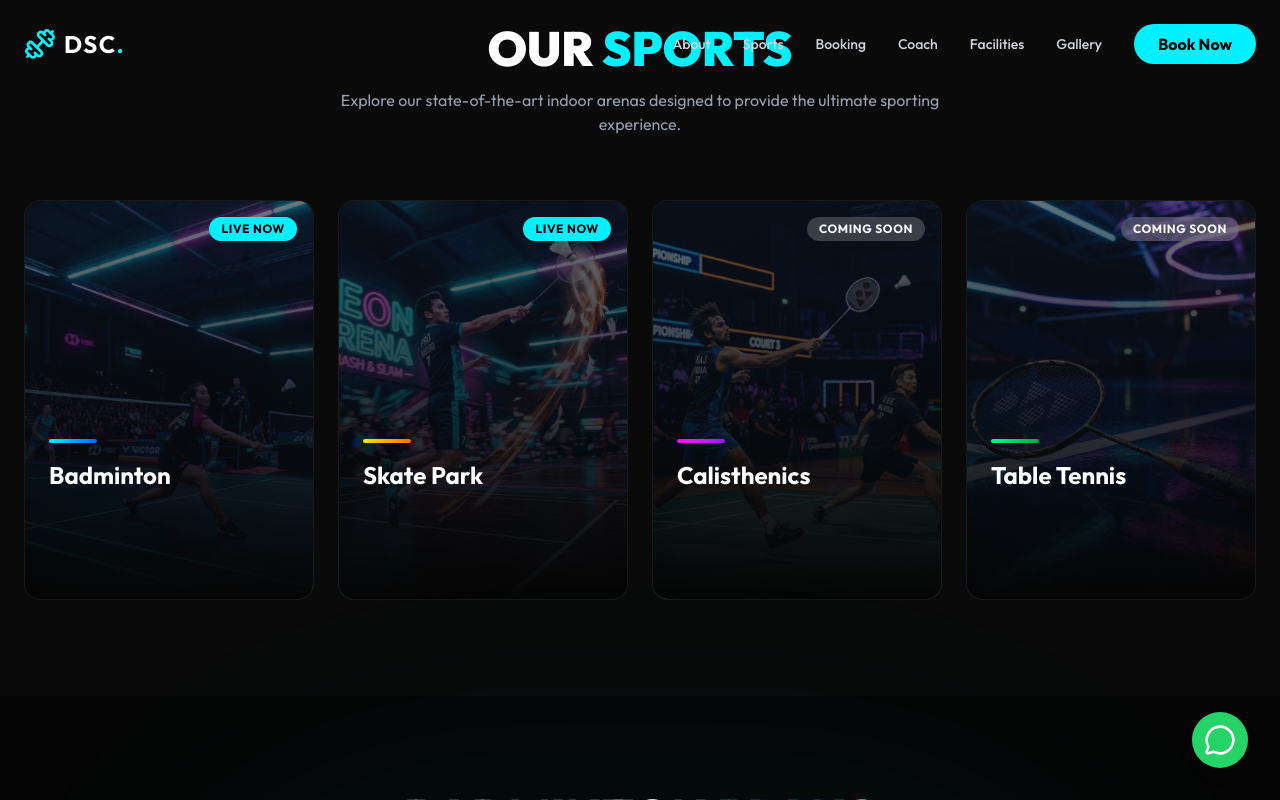
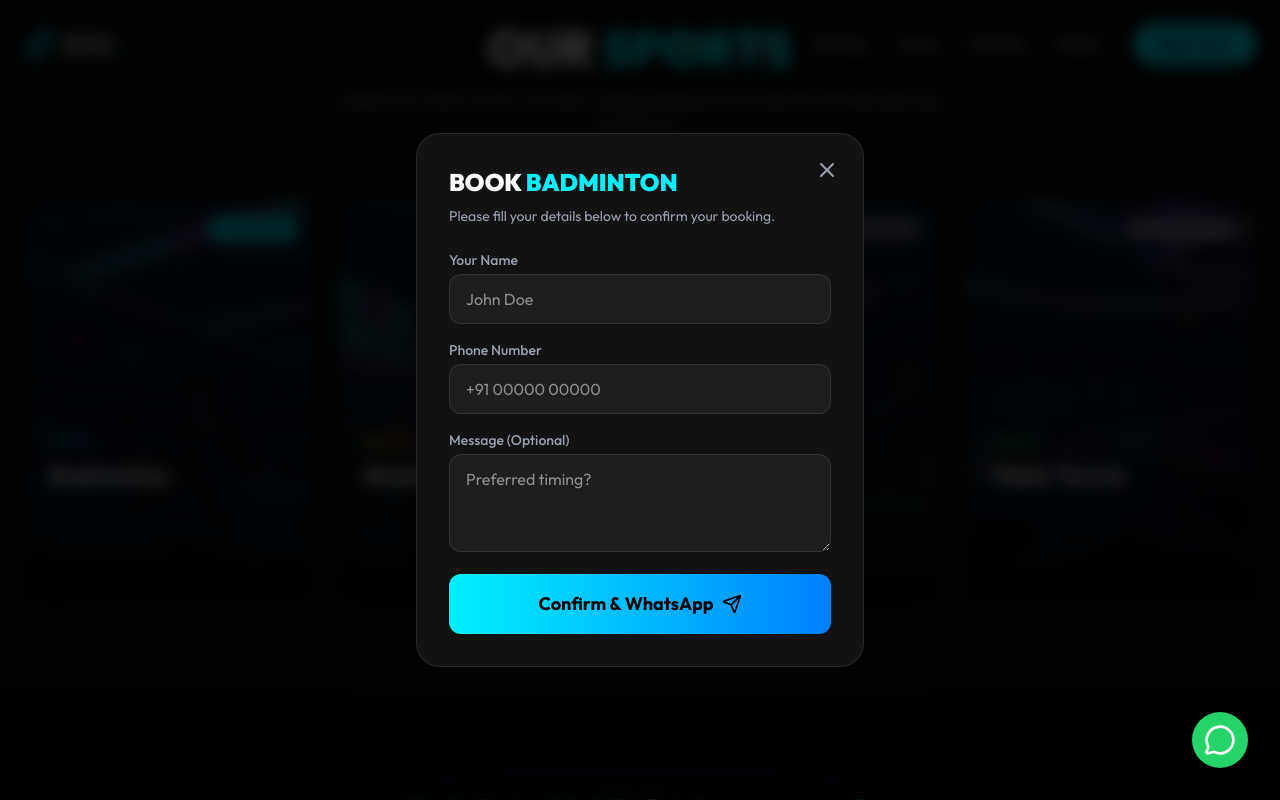
Before and after one commit to alexaman000/downtown, a Next.js app: page / in a window 1280 px wide. Both pictures are taken after a click on the element 169 px from the left and 1964 px from the top of the page. Shown: the part 1564-2364 px from the top of the page. Built offline with nearby package versions, Linux system fonts and the light colour scheme.

Commit message:
Add developer credits and Sports section booking modal

```diff
--- a/src/components/layout/Footer.tsx
+++ b/src/components/layout/Footer.tsx
@@ -62,9 +62,14 @@ export default function Footer() {
         </div>
 
         <div className="pt-8 border-t border-white/10 flex flex-col md:flex-row justify-between items-center gap-4">
-          <p className="text-gray-500 text-sm">
-            © {new Date().getFullYear()} Downtown Sports Club. All rights reserved.
-          </p>
+          <div className="flex flex-col items-center md:items-start gap-1">
+            <p className="text-gray-500 text-sm">
+              © {new Date().getFullYear()} Downtown Sports Club. All rights reserved.
+            </p>
+            <p className="text-gray-600 text-xs mt-1">
+              Built by WebbyBuilder | Developer Aman Raj | alexaman000r@gmail.com
+            </p>
+          </div>
           <div className="flex gap-6 text-sm text-gray-500">
             <Link href="#" className="hover:text-white transition-colors">Privacy Policy</Link>
             <Link href="#" className="hover:text-white transition-colors">Terms of Service</Link>
--- a/src/components/sections/Sports.tsx
+++ b/src/components/sections/Sports.tsx
@@ -1,6 +1,7 @@
 "use client";
-import { motion } from "framer-motion";
-import { ArrowRight } from "lucide-react";
+import { useState } from "react";
+import { motion, AnimatePresence } from "framer-motion";
+import { ArrowRight, X, Send } from "lucide-react";
 import Image from "next/image";
 
 const sportsData = [
@@ -35,6 +36,26 @@ const sportsData = [
 ];
 
 export default function Sports() {
+  const [isModalOpen, setIsModalOpen] = useState(false);
+  const [selectedSport, setSelectedSport] = useState("");
+  const [formData, setFormData] = useState({
+    name: "",
+    phone: "",
+    message: ""
+  });
+
+  const handleOpenModal = (sportTitle: string) => {
+    setSelectedSport(sportTitle);
+    setIsModalOpen(true);
+  };
+
+  const handleSubmit = (e: React.FormEvent) => {
+    e.preventDefault();
+    const text = `Hi DSC! I'm ${formData.name}.%0A*Phone:* ${formData.phone}%0A*Interested In Booking:* ${selectedSport}%0A*Message:* ${formData.message}`;
+    window.open(`https://wa.me/916299973147?text=${text}`, "_blank");
+    setIsModalOpen(false);
+  };
+
   return (
     <section id="sports" className="py-24 bg-[#0a0a0a] relative">
       <div className="container mx-auto px-6">
@@ -67,6 +88,7 @@ export default function Sports() {
               viewport={{ once: true }}
               transition={{ delay: index * 0.1, duration: 0.5 }}
               whileHover={{ y: -10 }}
+              onClick={() => handleOpenModal(sport.title)}
               className="group relative rounded-2xl overflow-hidden glass cursor-pointer h-[400px]"
             >
               <div className="absolute inset-0 bg-gray-900">
@@ -86,7 +108,7 @@ export default function Sports() {
                 <h3 className="text-2xl font-bold text-white mb-2">{sport.title}</h3>
                 <p className="text-gray-300 text-sm mb-4 opacity-0 group-hover:opacity-100 transition-opacity duration-300 translate-y-4 group-hover:translate-y-0">{sport.desc}</p>
                 <div className="flex items-center text-[#00f0ff] font-semibold text-sm opacity-0 group-hover:opacity-100 transition-all duration-300 translate-y-4 group-hover:translate-y-0">
-                  <span>Explore</span>
+                  <span>Book Now</span>
                   <ArrowRight className="w-4 h-4 ml-2 group-hover:translate-x-2 transition-transform" />
                 </div>
               </div>
@@ -94,6 +116,80 @@ export default function Sports() {
           ))}
         </div>
       </div>
+
+      {/* Booking Modal */}
+      <AnimatePresence>
+        {isModalOpen && (
+          <motion.div
+            initial={{ opacity: 0 }}
+            animate={{ opacity: 1 }}
+            exit={{ opacity: 0 }}
+            className="fixed inset-0 z-50 flex items-center justify-center bg-black/80 backdrop-blur-sm p-4"
+          >
+            <motion.div
+              initial={{ scale: 0.9, y: 20 }}
+              animate={{ scale: 1, y: 0 }}
+              exit={{ scale: 0.9, y: 20 }}
+              className="bg-[#121212] border border-white/10 rounded-3xl p-8 max-w-md w-full relative z-50"
+            >
+              <button
+                onClick={() => setIsModalOpen(false)}
+                className="absolute top-6 right-6 text-gray-400 hover:text-white transition-colors"
+              >
+                <X className="w-6 h-6" />
+              </button>
+
+              <h3 className="text-2xl font-black text-white mb-2">BOOK <span className="text-[#00f0ff] uppercase">{selectedSport}</span></h3>
+              <p className="text-gray-400 mb-6 text-sm">Please fill your details below to confirm your booking.</p>
+
+              <form onSubmit={handleSubmit} className="space-y-4">
+                <div>
+                  <label className="block text-sm font-medium text-gray-400 mb-1">Your Name</label>
+                  <input
+                    type="text"
+                    required
+                    className="w-full bg-white/5 border border-white/10 rounded-xl px-4 py-3 text-white focus:outline-none focus:border-[#00f0ff] transition-colors"
+                    placeholder="John Doe"
+                    value={formData.name}
+                    onChange={(e) => setFormData({...formData, name: e.target.value})}
+                  />
+                </div>
+                <div>
+                  <label className="block text-sm font-medium text-gray-400 mb-1">Phone Number</label>
+                  <input
+                    type="tel"
+                    required
+                    className="w-full bg-white/5 border border-white/10 rounded-xl px-4 py-3 text-white focus:outline-none focus:border-[#00f0ff] transition-colors"
+                    placeholder="+91 00000 00000"
+                    value={formData.phone}
+                    onChange={(e) => setFormData({...formData, phone: e.target.value})}
+                  />
+                </div>
+                <div>
+                  <label className="block text-sm font-medium text-gray-400 mb-1">Message (Optional)</label>
+                  <textarea
+                    rows={3}
+                    className="w-full bg-white/5 border border-white/10 rounded-xl px-4 py-3 text-white focus:outline-none focus:border-[#00f0ff] transition-colors"
+                    placeholder="Preferred timing?"
+                    value={formData.message}
+                    onChange={(e) => setFormData({...formData, message: e.target.value})}
+                  ></textarea>
+                </div>
+
+                <motion.button
+                  whileHover={{ scale: 1.02 }}
+                  whileTap={{ scale: 0.98 }}
+                  type="submit"
+                  className="w-full py-4 mt-4 bg-gradient-to-r from-[#00f0ff] to-[#0080ff] text-black font-bold text-lg rounded-xl flex items-center justify-center gap-2 hover:shadow-[0_0_20px_rgba(0,240,255,0.4)] transition-all"
+                >
+                  <span>Confirm & WhatsApp</span>
+                  <Send className="w-5 h-5" />
+                </motion.button>
+              </form>
+            </motion.div>
+          </motion.div>
+        )}
+      </AnimatePresence>
     </section>
   );
 }
```
